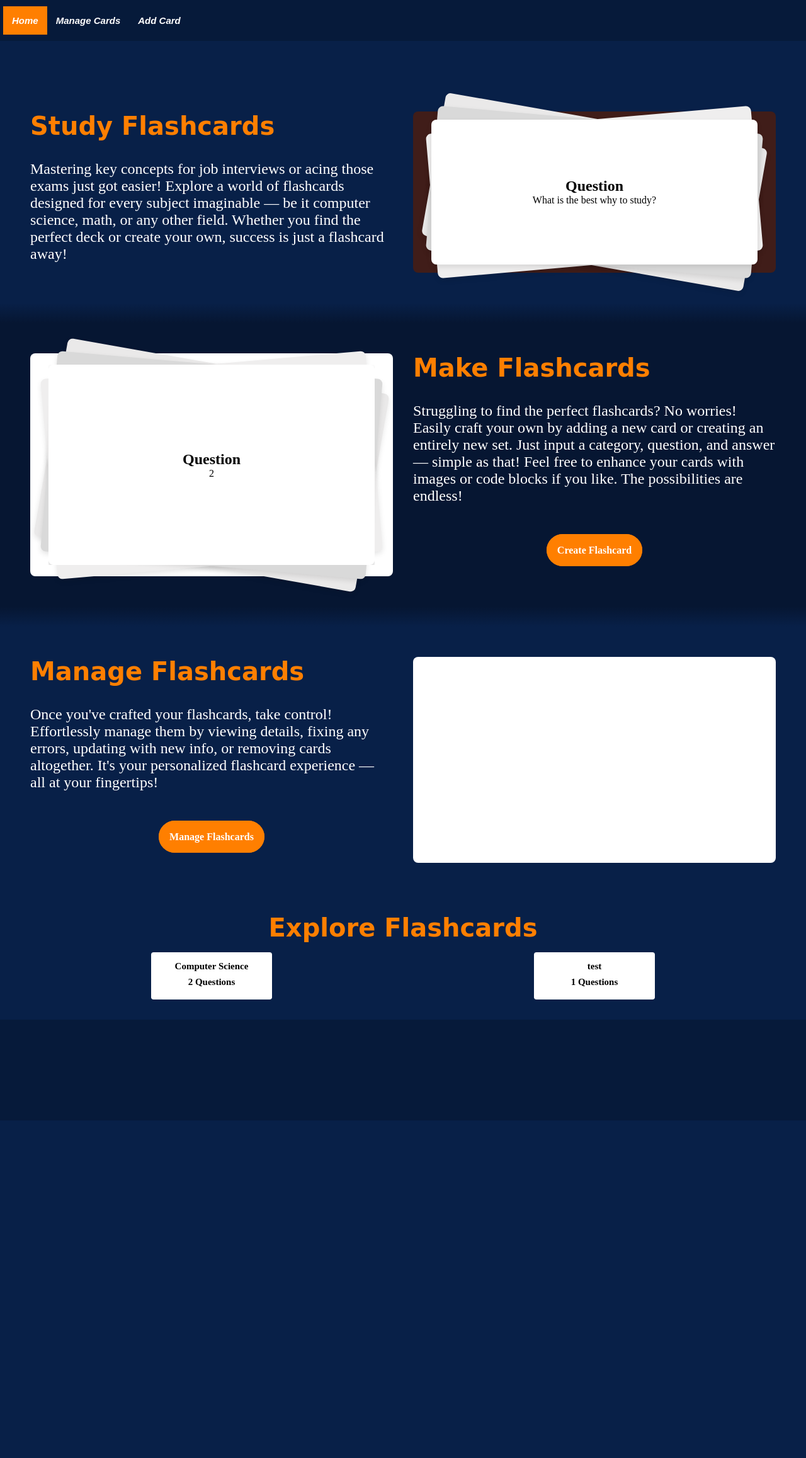
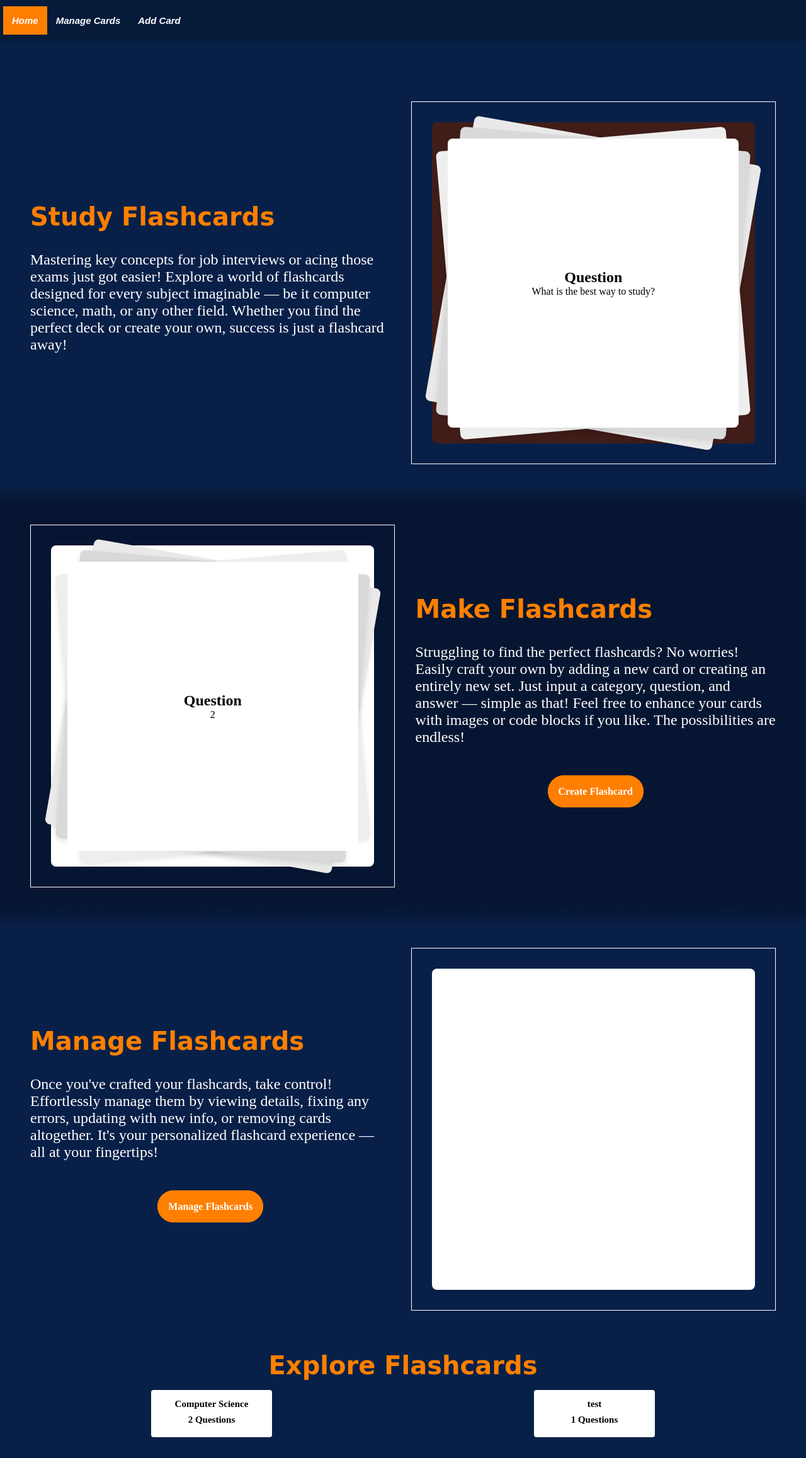
Before and after one commit to AuricFox/Flashcards, a Flask app: page / in a window 1280 px wide. Shown: the top 2315 px of the page at 63% size. Before the commit the page ends 1779 px from the top, so only its background shows below. Run offline with Flask 3, Linux system fonts and the light colour scheme; data comes from the database, SQL or seed files in the repository; parts of the project's set-up code (start-up, migrations or seed data) failed here and were passed over.

Commit message:
Fixing home styling and grammer errors

```diff
--- a/static/css/base.css
+++ b/static/css/base.css
@@ -105,7 +105,7 @@ body {
 .home-element {
     display: flex;
     flex-direction: row;
-    justify-content: space-around;
+    height: 80vh;
     padding: 2rem;
 }
 
@@ -117,6 +117,7 @@ body {
 
 .section {
     width: 50vw;
+    margin: auto 1rem;
 }
 
 .section-center {
@@ -156,10 +157,6 @@ body {
 
 #display-manage-cards {
     background-color: #FFFFFF;
-}
-
-.section, .flashcard-display {
-    margin: 1rem;
 }
 
 .categories {
@@ -229,8 +226,20 @@ body {
 
 /* ---------- Flashcard Animations ---------- */
 
+.display-section {
+    width: 50vw;
+    border: 1px solid white;
+    display: flex;
+    flex-wrap: wrap;
+    justify-content: space-around;
+    padding: 2rem;
+    margin: 0 1rem;
+    overflow: hidden;
+}
+
 .flashcard-display {
-    width: 50vw;
+    width: 100%;
+    height: 100%;
     display: flex;
     flex-wrap: wrap;
     justify-content: space-around;
@@ -280,7 +289,7 @@ body {
     height: 100%;
     text-align: center;
     transform-style: preserve-3d;
-    transition: transform 0.5s;
+    transition: transform 0.9s;
 }
 
 .card-content-slide {
@@ -301,7 +310,6 @@ body {
     justify-content: center;
     align-items: center;
     border-radius: 8px;
-    box-shadow: 0 4px 8px rgba(0, 0, 0, 0.1);
     padding: 2rem;
 }
 
--- a/templates/home.html
+++ b/templates/home.html
@@ -14,6 +14,7 @@
         </div>
     </div>
 
+    <div class="display-section">
         <div class="flashcard-display" id="display-study-cards">
             <div class="flip-flashcard">
                 <div class="background-card"></div>
@@ -23,11 +24,12 @@
                 <div class="card-content-flip" id="card-content-flip">
                     <div class="display-side display-front">
                         <h2>Question</h2>
-                    <p>What is the best why to study?</p>
+                        <p>What is the best way to study?</p>
                     </div>
                     <div class="display-side display-back">
                         <h2>Answer</h2>
-                    <p>The best way to study is by using flashcards!</p>
+                        <p>The best way to study is using flashcards!</p>
+                    </div>
                 </div>
             </div>
         </div>
@@ -37,6 +39,7 @@
 <div class="gradient-border-top"></div>
 
 <div class="home-element" id="home-element-make-card">
+    <div class="display-section">
         <div class="flashcard-display" id="display-make-cards">
             <div class="slide-flashcard">
                 <div class="background-card"></div>
@@ -53,6 +56,7 @@
                     <div class="display-side display-front">
                         <h2>Question</h2>
                         <p>2</p>
+                    </div>
                 </div>
             </div>
         </div>
@@ -86,8 +90,10 @@
 
         </div>
     </div>
+    <div class="display-section">
         <div class="flashcard-display" id="display-manage-cards">
 
+        </div>
     </div>
 </div>
 
```
Lines whose indentation alone changed are shown as unchanged.
